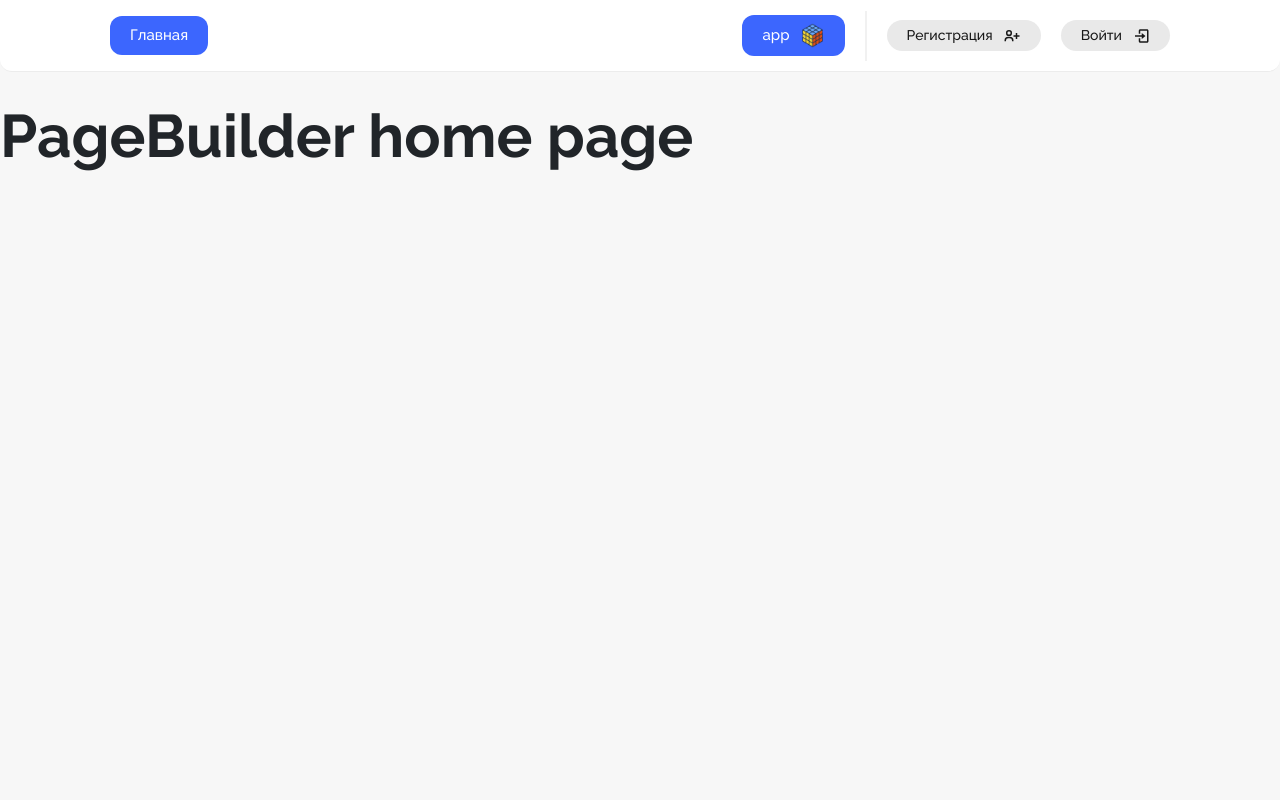
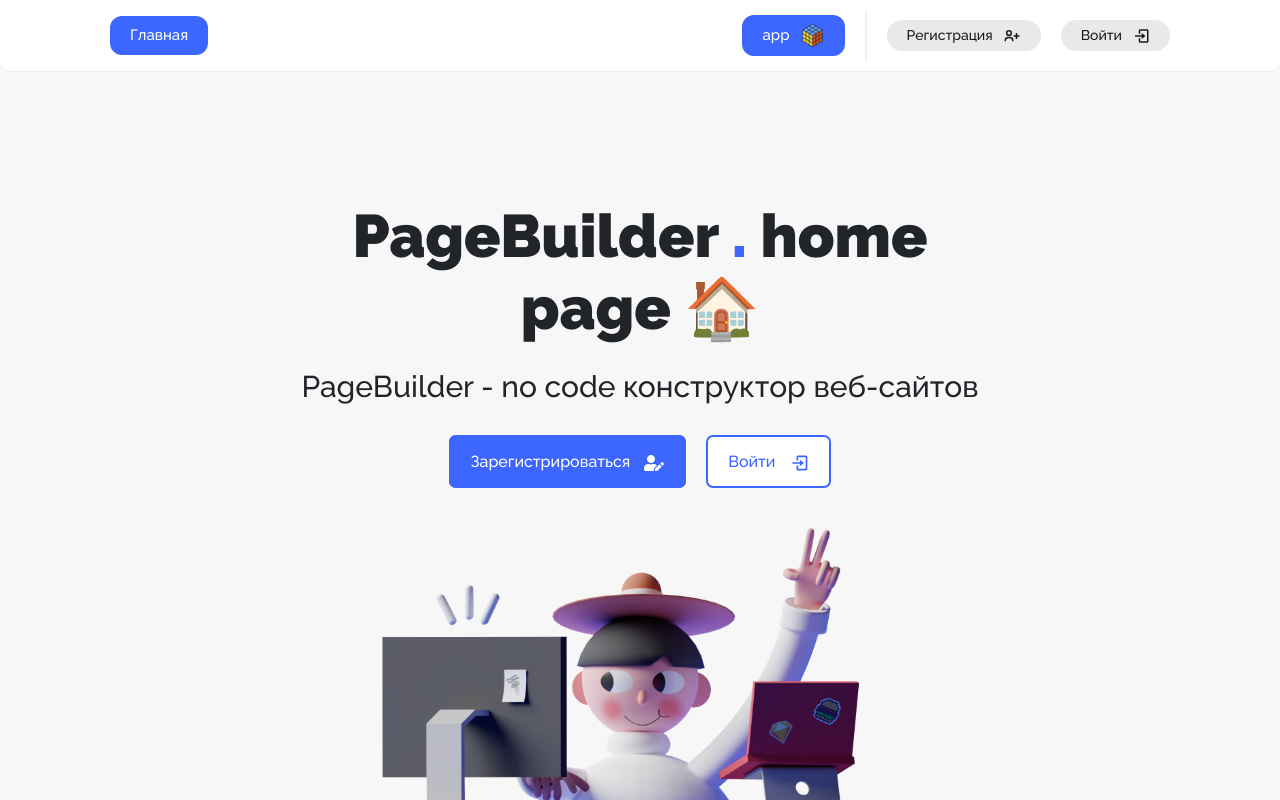
Before and after one commit to plaibo1/pagebuilder, a React (Create React App) app: page / in a window 1280 px wide. Shown: the top 800 px of the page. Built offline with nearby package versions, Linux system fonts and the light colour scheme; no server answers.

Commit message:
starting homepage

```diff
--- a/src/App.sass
+++ b/src/App.sass
@@ -15,6 +15,51 @@ button:disabled,
 button[disabled]
   opacity: 0.5
   cursor: default
+
+.homePage
+  &__text
+    text-align: center
+    h1
+      font-weight: 900
+      span
+        color: #3c66fe
+    h2
+      font-size: 30px
+      margin-top: 25px
+      font-weight: 500
+  &__img
+    margin-top: 50px
+    img
+      width: 100%
+  &__buttonGroup
+    margin-top: 45px
+    &__btn
+      padding: 15px 20px
+      background-color: #3c66fe
+      border-radius: 7px
+      border: 2px solid #3c66fe
+      color: #fff
+      transition: all .3s ease
+      svg
+        font-size: 20px
+        margin-left: 10px
+        transition: transform .3s ease
+      &:hover
+        background-color: #0037ff
+        border: 2px solid #0037ff
+        color: #fff
+      &:hover svg
+        transform: translateY(-5px)
+      &:last-child
+        background: #fff
+        border: 2px solid #3c66fe
+        color: #3c66fe
+        border-radius: 7px
+        margin-left: 20px
+        &:hover
+          background-color: #3c66fe
+          color: #fff
+
 
 .mySites
   &__card
@@ -90,7 +135,6 @@ button[disabled]
     &:hover
       background-color: #3c66fe
       color: #fff
-
 
 .modalConfetti
   width: 100%
--- a/src/components/HomePage/HomePage.jsx
+++ b/src/components/HomePage/HomePage.jsx
@@ -1,10 +1,35 @@
+import { Col, Container, Row } from "react-bootstrap";
+import { Link } from "react-router-dom";
+import headImg from '../../img/Saly-10.png'
+
+import {BiLogIn} from 'react-icons/bi'
+import {FaUserEdit} from 'react-icons/fa'
+
 const HomePage = () => {
 
     return(
-        <>
-            <h1 style={{marginTop: 100}}>PageBuilder home page</h1>
+        <div style={{marginTop: 200}}>
 
-        </>
+            <Container>
+                <Row className="d-flex justify-content-center">
+                    <Col lg={8}>
+                        <div className="homePage__text">
+                            <h1>PageBuilder <span>.</span> home page 🏠</h1>
+                            <h2><span>PageBuilder</span> - no code конструктор веб-сайтов</h2>
+
+                            <div className="homePage__buttonGroup">
+                                <Link className="homePage__buttonGroup__btn" to={'./reg'}>Зарегистрироваться {<FaUserEdit />}</Link>
+                                <Link className="homePage__buttonGroup__btn" to={'./app'}>Войти {<BiLogIn/>}</Link>
+                            </div>
+                        </div>
+                        <div className="homePage__img">
+                            <img src={headImg} alt="img" />
+                        </div>
+                    </Col>
+                </Row>
+            </Container>
+
+        </div>
     )
 }
 
```
Also changed, not shown: src/img/Saly-10.png (added).
